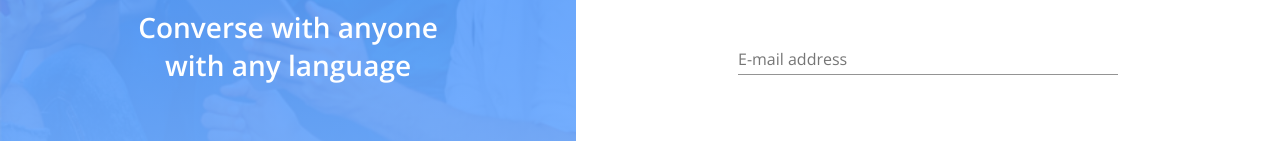
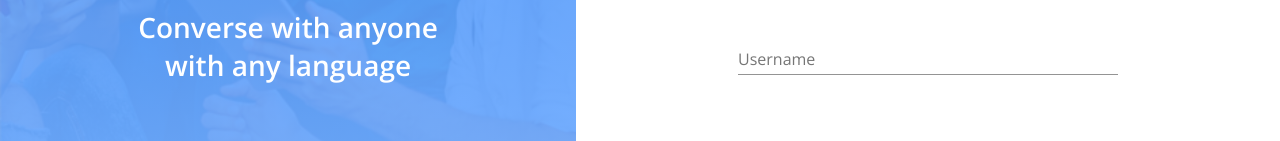
Before and after one commit to CodeMeKathy/91e575, a React (Create React App) app in the folder client/: page /login in a window 1280 px wide. Shown: the part 356-497 px from the top of the page. Built offline with nearby package versions, Linux system fonts and the light colour scheme; no server answers.

Commit message:
Fix (Login.js): Replace email input with login to resolve error

```diff
--- a/client/src/Login.js
+++ b/client/src/Login.js
@@ -161,9 +161,9 @@ const Login = (props) => {
                 <FormControl margin="normal" required fullWidth>
                   <TextField
                     className={classes.loginInput}
-                    aria-label="E-mail address"
-                    label="E-mail address"
-                    name="email"
+                    aria-label="Username"
+                    label="Username"
+                    name="username"
                     type="text"
                   />
                 </FormControl>
```
